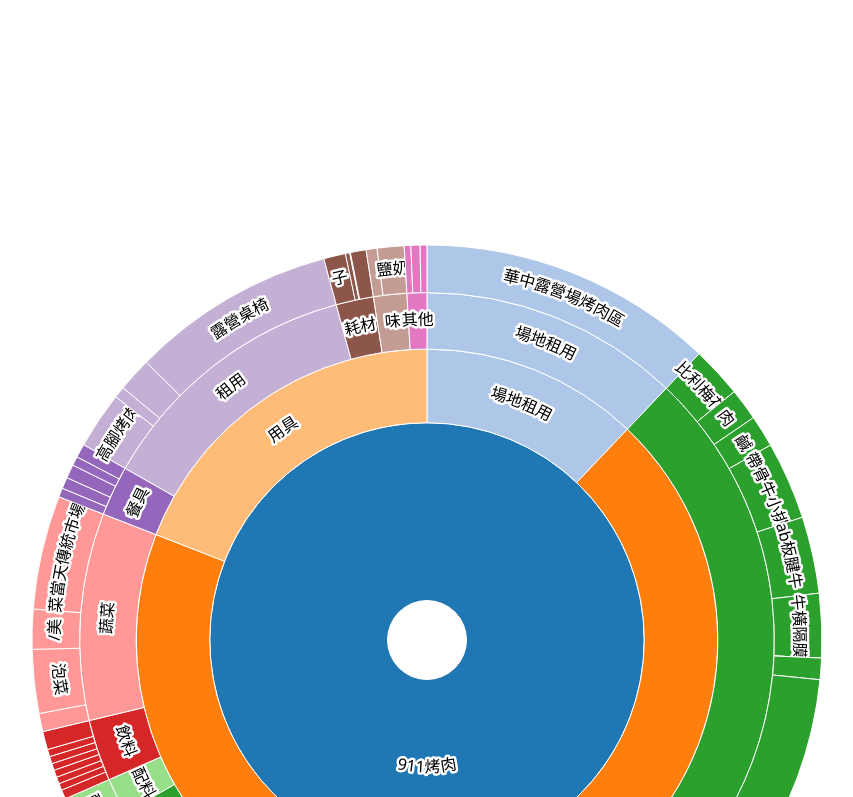
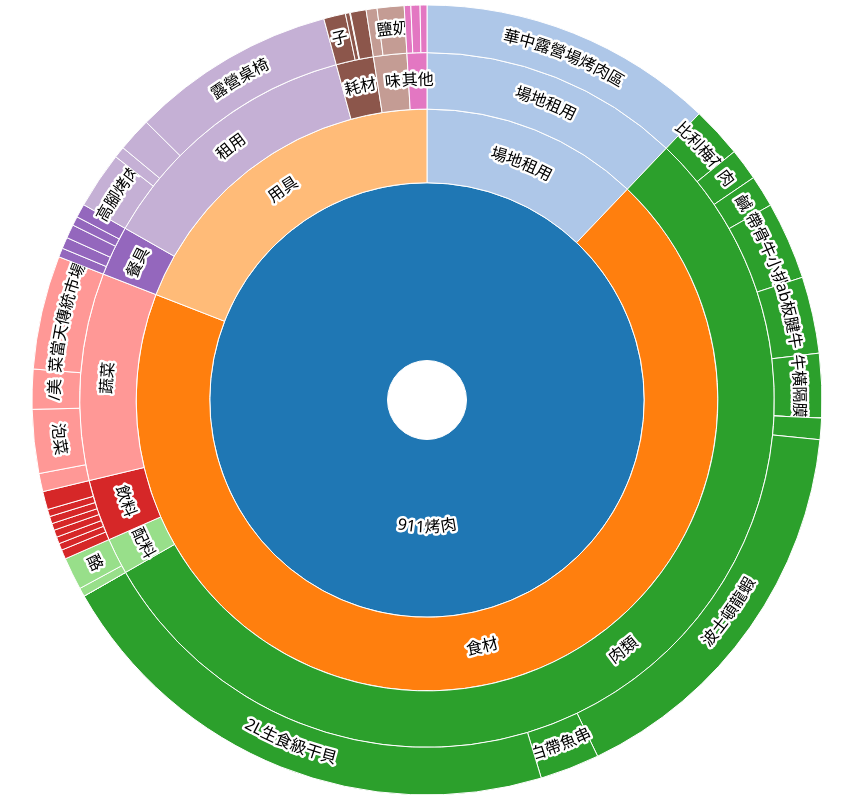
Before and after one commit to sachiko620702/20210911, a plain HTML site: page index.html in a window 1280 px wide. Shown: the top 797 px of the page, without its empty margins (213-1066 px from the left). Drawn offline with nearby package versions, Linux system fonts and the light colour scheme.

Commit message:
no message

```diff
--- a/index.html
+++ b/index.html
@@ -154,7 +154,7 @@
 
         const svg = d3.select('chart').append('svg')
             .style('width', '100vw')
-            .style('height', '100vw')
+            .style('height', '100vh')
             .attr('viewBox', `${-width / 2} ${-height / 2} ${width} ${height}`)
             .on('click', () => focusOn()); // Reset zoom on canvas click
 
```
